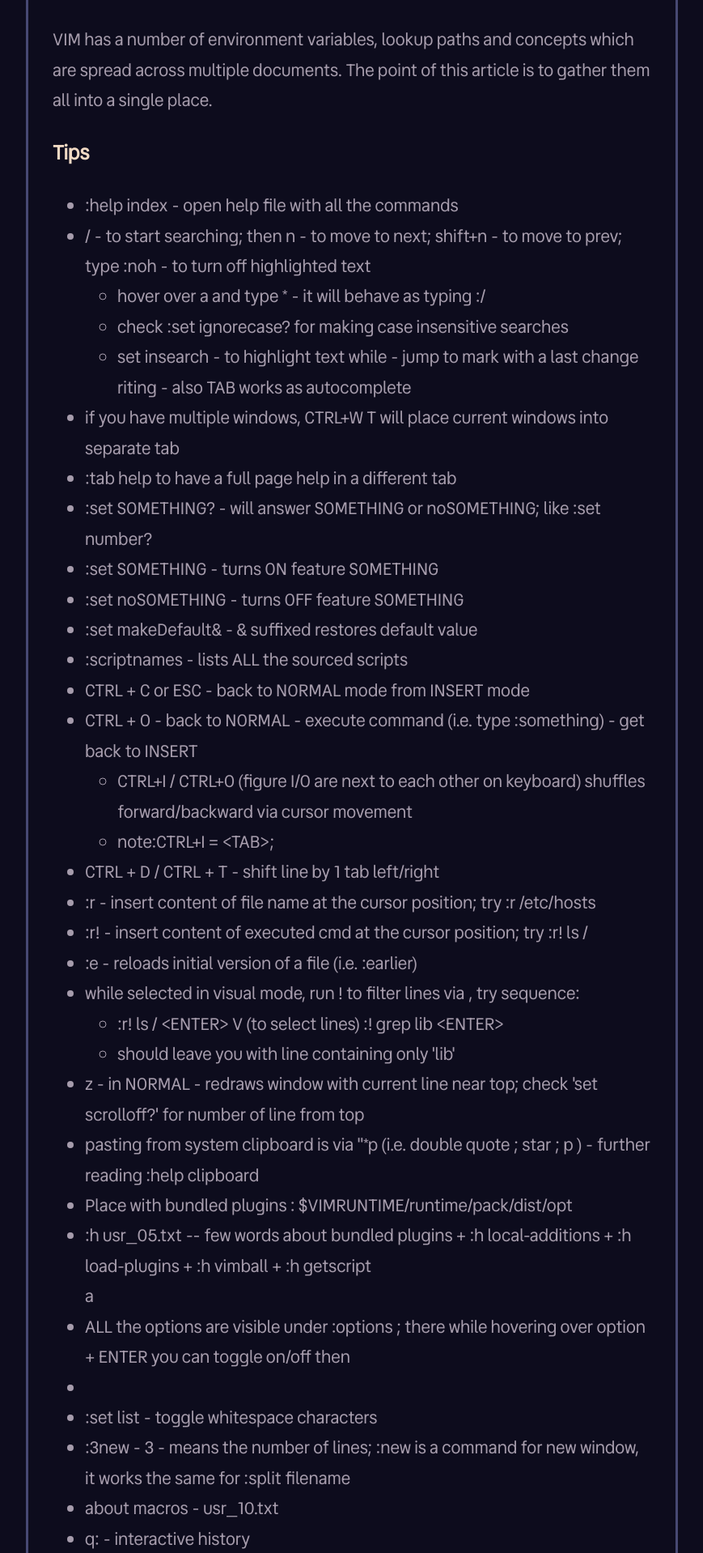
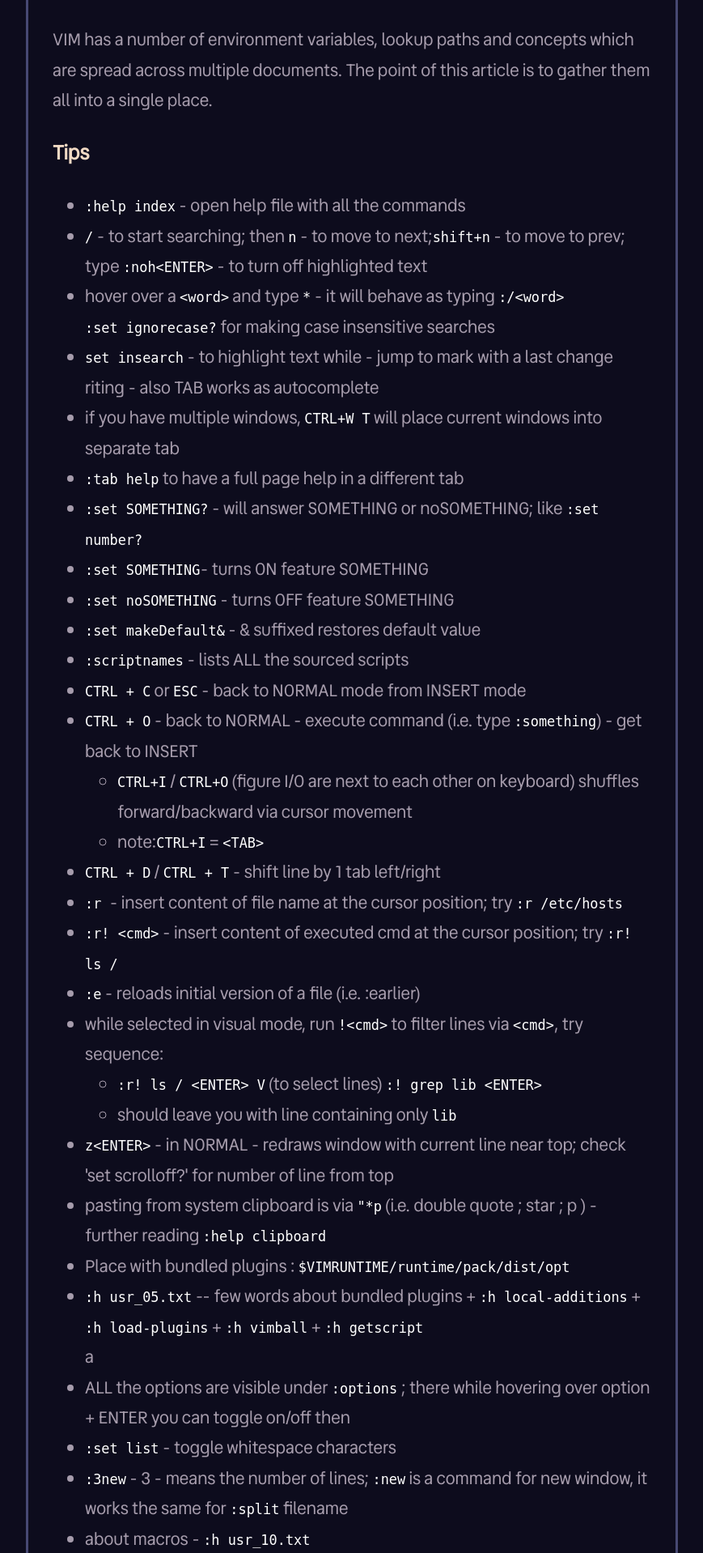
Before and after one commit to macvek/macvek.github.io, a PHP site: page /vim-all-conventions.html in a window 1280 px wide. Shown: the part 396-2314 px from the top of the page at 81% size, without its empty margins (205-1074 px from the left). Run offline with PHP 8.4, Linux system fonts and the light colour scheme.

Commit message:
Reviewed vim-all-conventions again

```diff
--- a/styles.css
+++ b/styles.css
@@ -4,6 +4,10 @@ body {
   font-family: vendsans;
   font-size: 1.3em;
   line-height:1.8;
+}
+
+code {
+  color: #ffffff;
 }
 
 #main {
--- a/styles.css.php
+++ b/styles.css.php
@@ -23,6 +23,10 @@ body {
   font-family: vendsans;
   font-size: 1.3em;
   line-height:1.8;
+}
+
+code {
+  color: #ffffff;
 }
 
 #main {
--- a/vim-all-conventions.html
+++ b/vim-all-conventions.html
@@ -28,150 +28,156 @@ gather them all into a single place.
 
 <h3>Tips</h3>
 <ul>
-<li>:help index - open help file with all the commands</li>
-<li>/ - to start searching; then n - to move to next; shift+n - to move to prev; type :noh<ENTER> - to turn off highlighted text
+<li><code>:help index</code> - open help file with all the commands</li>
+<li><code>/</code> - to start searching; then <code>n</code> - to move to next;<code>shift+n</code> - to move to prev; type <code>:noh&lt;ENTER&gt;</code> - to turn off highlighted text</li>
+<li>hover over a <code>&lt;word&gt;</code> and type <code>*</code> - it will behave as typing <code>:/&lt;word&gt;</code></li
+<li><code>:set ignorecase?</code> for making case insensitive searches</li>
+<li><code>set insearch</code> - to highlight text while  - jump to mark with a last change</li>riting - also TAB works as autocomplete</li>
+<li>if you have multiple windows, <code>CTRL+W T</code> will place current windows into separate tab</li>
+<li><code>:tab help</code> to have a full page help in a different tab</li>
+<li><code>:set SOMETHING?</code> - will answer SOMETHING or noSOMETHING; like <code>:set number?</code></li>
+<li><code>:set SOMETHING</code>- turns ON feature SOMETHING</li>
+<li><code>:set noSOMETHING</code> - turns OFF feature SOMETHING</li>
+<li><code>:set makeDefault&amp;</code> - &amp; suffixed restores default value</li>
+<li><code>:scriptnames</code> - lists ALL the sourced scripts</li>
+<li><code>CTRL + C</code> or <code>ESC</code> - back to NORMAL mode from INSERT mode</li>
+<li><code>CTRL + O</code> - back to NORMAL - execute command (i.e. type <code>:something</code>) - get back to INSERT</li>
 <ul>
-<li>hover over a <word> and type * - it will behave as typing :/<word>
-<li>check :set ignorecase? for making case insensitive searches</li>
-<li>set insearch - to highlight text while  - jump to mark with a last change</li>riting - also TAB works as autocomplete</li>
+  <li><code>CTRL+I</code> / <code>CTRL+O</code> (figure I/O are next to each other on keyboard) shuffles forward/backward via cursor movement</li>
+  <li>note:<code>CTRL+I</code> = <code>&lt;TAB&gt;</code>
 </ul>
-<li>if you have multiple windows, <span class="code-key">CTRL+W T</span> will place current windows into separate tab</li>
-<li><span class="code-cmd">:tab help</span> to have a full page help in a different tab</li>
-<li>:set SOMETHING? - will answer SOMETHING or noSOMETHING; like :set number?</li>
-<li>:set SOMETHING - turns ON feature SOMETHING</li>
-<li>:set noSOMETHING - turns OFF feature SOMETHING</li>
-<li>:set makeDefault&amp; - &amp; suffixed restores default value</li>
-<li>:scriptnames - lists ALL the sourced scripts</li>
-<li>CTRL + C or ESC - back to NORMAL mode from INSERT mode</li>
-<li>CTRL + O - back to NORMAL - execute command (i.e. type :something) - get back to INSERT</li>
-<ul>
-  <li>CTRL+I / CTRL+O (figure I/O are next to each other on keyboard) shuffles forward/backward via cursor movement</li>
-  <li>note:CTRL+I = &lt;TAB&gt;;
-</ul>
-<li>CTRL + D / CTRL + T - shift line by 1 tab left/right</li>
-<li>:r <filename> - insert content of file name at the cursor position; try <span class="code-cmd">:r /etc/hosts</span> </li>
-<li>:r! <cmd> - insert content of executed cmd at the cursor position; try <span class="code-cmd">:r! ls /</span></li>
-<li>:e - reloads initial version of a file (i.e. :earlier)</li>
-<li>while selected in visual mode, run !<cmd> to filter lines via <cmd> , try sequence:
+<li><code>CTRL + D</code> / <code>CTRL + T</code> - shift line by 1 tab left/right</li>
+<li><code>:r <filename></code> - insert content of file name at the cursor position; try <code>:r /etc/hosts</code> </li>
+<li><code>:r! &lt;cmd&gt;</code> - insert content of executed cmd at the cursor position; try <code>:r! ls /</code></li>
+<li><code>:e</code> - reloads initial version of a file (i.e. :earlier)</li>
+<li>while selected in visual mode, run <code>!&lt;cmd&gt;</code> to filter lines via <code>&lt;cmd&gt;</code>, try sequence:
   <ul>
-    <li>:r! ls / &lt;ENTER&gt; V (to select lines) :! grep lib &lt;ENTER&gt; </li>
-    <li>should leave you with line containing only 'lib'</li>
+    <li><code>:r! ls / &lt;ENTER&gt; V</code> (to select lines) <code>:! grep lib &lt;ENTER&gt;</code> </li>
+    <li>should leave you with line containing only <code>lib</code></li>
   </ul>
 </li>
-<li>z<ENTER> - in NORMAL - redraws window with current line near top; check 'set scrolloff?' for number of line from top</li>
-<li>pasting from system clipboard is via "*p (i.e. double quote ; star ; p ) - further reading :help clipboard</li>
-<li>Place with bundled plugins : $VIMRUNTIME/runtime/pack/dist/opt </li>
-<li>:h usr_05.txt -- few words about bundled plugins + :h local-additions + :h load-plugins + :h vimball + :h getscript</li>a
-<li>ALL the options are visible under :options ; there while hovering over option + ENTER you can toggle on/off then<li>
-<li>:set list - toggle whitespace characters</li>
-<li>:3new - 3 - means the number of lines; :new is a command for new window, it works the same for :split filename</li>
-<li>about macros - usr_10.txt</li>
-<li>q: - interactive history</li>
-<li>fold: zo/zc/zf - create</li>
+<li><code>z&lt;ENTER&gt;</code> - in NORMAL - redraws window with current line near top; check 'set scrolloff?' for number of line from top</li>
+<li>pasting from system clipboard is via <code>"*p</code> (i.e. double quote ; star ; p ) - further reading <code>:help clipboard</code></li>
+<li>Place with bundled plugins : <code>$VIMRUNTIME/runtime/pack/dist/opt</code> </li>
+<li><code>:h usr_05.txt</code> -- few words about bundled plugins + <code>:h local-additions</code> + <code>:h load-plugins</code> + <code>:h vimball</code> + <code>:h getscript</code></li>a
+<li>ALL the options are visible under <code>:options</code> ; there while hovering over option + ENTER you can toggle on/off then</li>
+<li><code>:set list</code> - toggle whitespace characters</li>
+<li><code>:3new</code> - 3 - means the number of lines; <code>:new</code> is a command for new window, it works the same for <code>:split</code> filename</li>
+<li>about macros - <code>:h usr_10.txt</code></li>
+<li><code>q:</code> - interactive history</li>
+<li><code>fold:</code> zo/zc/zf - create</li>
+<li><code>:help</code> function-list</li>
+
+<li><code>function/endfunction</code> -- legacy script; def / enddef -- vim9 scripts ; vim9 are compilable (<code>:help defcompile</code>)</li>
+<li><code>:def</code> - lists all defined defs and functions</li>
+<li>general <code>:help vim9</code></li>
+<li><code>&lt;PLUG&gt;</code> or <code>&lt;SID&gt;</code> in a name is a convention limiting key mappings; i.e. it works as an alias; so binding references <code>&lt;PLUG&gt;</code> and later <code>&lt;PLUG&gt;</code> is defined</li>
+<li><code>:verbose</code> command - shows all the places where each user-defined command was added from</li>
+<li>my thoughs : biggest flaw of vim family is lack of plugin framework</li>
 </ul>
+
 
 <h3>Navigation</h3>
 <ul>
-<li><NUMBER>G - jump to line <NUMBER></li>
-<li>ESC - jump to normal mode</li>
-<li>CTRL + [ - the same behavior as hitting ESC key</li>
-<li>:(colon) - start typing command (from NORMAL mode)</li>
-<li>CTRL + ] - follow link</li>
-<li>CTRL + O - move back to previous cursor position</li>
-<li>CTRL + T - move back on TAG stack (it will jump at most to your first CTRL+] ), check tags stack using :tags</li>
-<li>once mouse enabled <i>:set mouse=a</i> ; double click follows link; CTRL+right click - move back</li>
-<li>CTRL + D - in middle of typing command, to show possible matching values (similar to using TAB)</li>
-<li>:cnext / :copen - shuffle through errors/tooltips</li>
-<li>CTRL+D(down) - CTRL+U(up) - scrolling - better than pageup/pagedown as it makes it less jumpy</li>
+<li><code>&lt;NUMBER&gt;G</code>- jump to line &lt;NUMBER&gt;</li>
+<li><code>ESC</code> - jump to normal mode</li>
+<li><code>CTRL + [</code> - the same behavior as hitting ESC key</li>
+<li><code>:(colon)</code> - start typing command (from NORMAL mode)</li>
+<li><code>CTRL + ]</code> - follow link</li>
+<li><code>CTRL + O</code> - move back to previous cursor position</li>
+<li><code>CTRL + T</code> - move back on TAG stack (it will jump at most to your first CTRL+] ), check tags stack using :tags</li>
+<li>once mouse enabled <code>:set mouse=a</code> ; double click follows link; CTRL+right click - move back</li>
+<li><code>CTRL + D</code> - in middle of typing command, to show possible matching values (similar to using TAB)</li>
+<li><code>:cnext</code> / <code>:copen</code> - shuffle through errors/tooltips</li>
+<li><code>CTRL+D(down)</code> - <code>CTRL+U(up)</code> - scrolling - better than pageup/pagedown as it makes it less jumpy</li>
 <li>in NORMAL mode - m&lt;letter&gt; sets mark; jump to mark is by `&lt;letter&gt;</li>
 <li>upper-case letters are global marks working across files</li>
-<li>`. - jump to mark with a last change</li>
-<li>:noremap ; :unmap; <Nop> - noremap, will not use values as aliases; unmap - clears; <Nop> is for empty op</li>
-<li>:command - list all the commands</li>
+<li><code>`.</code> - jump to mark with a last change</li>
+<li><code>:noremap</code> ; <code>:unmap;</code> &lt;Nop&gt; - noremap, will not use values as aliases; unmap - clears; &lt;Nop&gt; is for empty op</li>
+<li><code>:command</code> - list all the commands</li>
 <li>An autocommand is a command that is executed automatically in response to some event</li>
 </ul>
 
 <h3>Editing (in normal mode)</h3>
 <ul>
-<li>x - delete a single character</li>
-<li>0 - jump to start of a line<li>
-<li>$ - jump to end of a line</li>
-<li>^ - jump to first character of a line</li>
-<li>% - jump to closure of paratheses like between { } or ( )
-<li>J - delete line ending - i.e join lines</li>
-<li>u - undo</li>
-<li>CTRL+R - redo</li>
+<li><code>x</code> - delete a single character</li>
+<li><code>0</code> - jump to start of a line</li>
+<li><code>$</code> - jump to end of a line</li>
+<li><code>^</code> - jump to first character of a line</li>
+<li><code>%</code> - jump to closure of paratheses like between { } or ( )</li>
+<li><code>J</code> - delete line ending - i.e join lines</li>
+<li><code>u</code> - undo</li>
+<li><code>CTRL+R</code> - redo</li>
 </ul>
 
 <h3>Window handling</h3>
 <ul>
-<li>:vsplit - vertical split</li>
-<li>:split - horisontal split</li>
-<li>:help windows.txt - manual only about resizing and moving etc.</li>
+<li><code>:vsplit</code> - vertical split</li>
+<li><code>:split</code> - horisontal split</li>
+<li><code>:help windows.txt</code> - manual only about resizing and moving etc.</li>
 <li>Resizing of the window is supported by mouse - try to drag border, works for most consoles</li>
 </ul>
 
 <h3>Tabs handling</h3>
 <ul>
 <li>TAB is not a window, but a collection of windows. It is as if a separately opened vim which you can switch to</li>
-<li>:tab CMD - run CMD and if it opens new window, will create TAB instead;
-<li>:tab help - open help but in new tab</li>
-<li>:help tabpage.txt - all about tabs</li>
-<li>:tab split - open current window in a new tab</li>
-<li>:tabnew :tabclose - open / close tab</li>
+<li><code>:tab</code> CMD - run CMD and if it opens new window, will create TAB instead;
+<li><code>:tab</code> help - open help but in new tab</li>
+<li><code>:help</code> tabpage.txt - all about tabs</li>
+<li><code>:tab split</code> - open current window in a new tab</li>
+<li><code>:tabnew</code> <code>:tabclose</code> - open / close tab</li>
 <li>(on the TAB panel) double mouse click / clicking on X on the far right - open / close tab
-<li>:tab<TAB> - check other tab related commands</li>
+<li><code>:tab&lt;TAB&gt;</code> - check other tab related commands</li>
 </ul>
 
 <h3>Environment variables</h3>
 <ul>
-<li>VIMRUNTIME - path to a folder with all initial scripts with defaults</li>
-<li>VIMINIT - value is a first command executed by vim - like 'source PATH.TO.VIM.RC</li>
-<li>VIM - the path to a 'global' vim dir where vimrc can be stored</li>
-<li>note: there are also env variables $MYVIMDIR and $MYVIMRC, but these are created inside already loaded vim during its config discovery, see :help starting.txt</li>
+<li><code>VIMRUNTIME</code> - path to a folder with all initial scripts with defaults</li>
+<li><code>VIMINIT</code> - value is a first command executed by vim - like 'source PATH.TO.VIM.RC</li>
+<li><code>VIM</code> - the path to a 'global' vim dir where vimrc can be stored</li>
+<li>note: there are also env variables <code>$MYVIMDIR</code> and <code>$MYVIMRC</code>, but these are created inside already loaded vim during its config discovery, see <code>:help starting.txt</code></li>
 </ul>
 
 <h3>Files</h3>
 <ul>
-<li>$VIMRUNTIME/defaults.vim - a set of defaults IF you have no .vimrc - also sourced from vimrc_example</li>
-<li>$VIMRUNTIME/vimrc_example.vim - a copy-paste example of how .vimrc can look from scratch</li>
+<li><code>$VIMRUNTIME/defaults.vim</code> - a set of defaults IF you have no .vimrc - also sourced from vimrc_example</li>
+<li><code>$VIMRUNTIME/vimrc_example.vim</code> - a copy-paste example of how .vimrc can look from scratch</li>
 </ul>
 
 <h3>Commands/names</h3>
 <ul>
-<li>:source - it includes content of a file and execute every command as if they were typed manually</li>
-<li>:packadd! - loads plugin
+<li><code>:source</code> - it includes content of a file and execute every command as if they were typed manually</li>
+<li><code>:packadd!</code> - loads plugin
 </ul>
 
 <h3>Help related</h3>
 <ul>
-<li>:help helphelp - shows help about using help</li>
-<li>all docs from help commands are stored under $VIMRUNTIME/docs</li>
-<li>to find key binding explanation, try to type it to help, like :help CTRL-W to get into first topic about CTRL-W shortcut;</li>
-<li>:help patterns.txt - manual about pattern matching</li>
-<li>:help usr_toc.txt - table of content for a manual, good place to start navigation from</li>
-<li>:help usr_32.txt - manual about undo/redo tree</li>
+<li><code>:help helphelp</code> - shows help about using help</li>
+<li>all docs from help commands are stored under <code>$VIMRUNTIME/docs</code></li>
+<li>to find key binding explanation, try to type it to help, like <code>:help CTRL-W</code> to get into first topic about <code>CTRL-W</code> shortcut;</li>
+<li><code>:help patterns.txt</code> - manual about pattern matching</li>
+<li><code>:help usr_toc.txt</code> - table of content for a manual, good place to start navigation from</li>
+<li><code>:help usr_32.txt</code> - manual about undo/redo tree</li>
 </ul>
 <h3>Copy/Pasting - i.e. delete, yank, put</h3>
 <ul>
-<li>v - turn on VISUAL mode, to select text</li>
-<li>V - turn on LINE VISUAL mode, to select lines</li>
-<li>y - yank - copy</li>
-<li>p - put - paste</li>
-<li>d - delete - cut</li>
+<li><code>v</code> - turn on VISUAL mode, to select text</li>
+<li><code>V</code> - turn on LINE VISUAL mode, to select lines</li>
+<li><code>y</code> - yank - copy</li>
+<li><code>p</code> - put - paste</li>
+<li><code>d</code> - delete - cut</li>
 <li>NOTE: every content is stored in a registry - registry is named with a SINGLE charcter, and cutting is stacked in 1-9 registries</li>
-<li>"<char> - like "a - select <char> registry - like registry 'a'</li>
-<li>:reg - show content of all registries</li>
-<li></li>
+<li><code>"&lt;char&gt;</code> - like "a - select &lt;char&gt; registry - like registry 'a'</li>
+<li><code>:reg</code> - show content of all registries</li>
+</ul>
+
+<h3>Topics to figure</h3>
+<ul>
+<li>:help channel-functions and :help channel-use</li>
 </ul>
 <p>
 
 
-
-<hr/>
-(work in progress)
-</div>
-
 </div>
 </body>
 </html>
--- a/vim-getting-into-source-code.art.php
+++ b/vim-getting-into-source-code.art.php
@@ -97,11 +97,13 @@ I've copied it to my <span class="code-path">local/vimrc</span> and this was my
 <i>Next opening of vim shows that it is sourced by displaying help with colored text</i>
 
 <p>
+(for 2 weeks I've paused working on this content to figure out what vim offers)
+</p>
 
-
+<p>
 
 <hr/>
-(work in progress)
+
 </div>
 
 </div>
--- a/vim-getting-into-source-code.html
+++ b/vim-getting-into-source-code.html
@@ -109,11 +109,13 @@ I've copied it to my <span class="code-path">local/vimrc</span> and this was my
 <i>Next opening of vim shows that it is sourced by displaying help with colored text</i>
 
 <p>
+(for 2 weeks I've paused working on this content to figure out what vim offers)
+</p>
 
-
+<p>
 
 <hr/>
-(work in progress)
+
 </div>
 
 </div>
```
Also changed, not shown: vim-all-conventions.art.php (+99 -93 lines).
